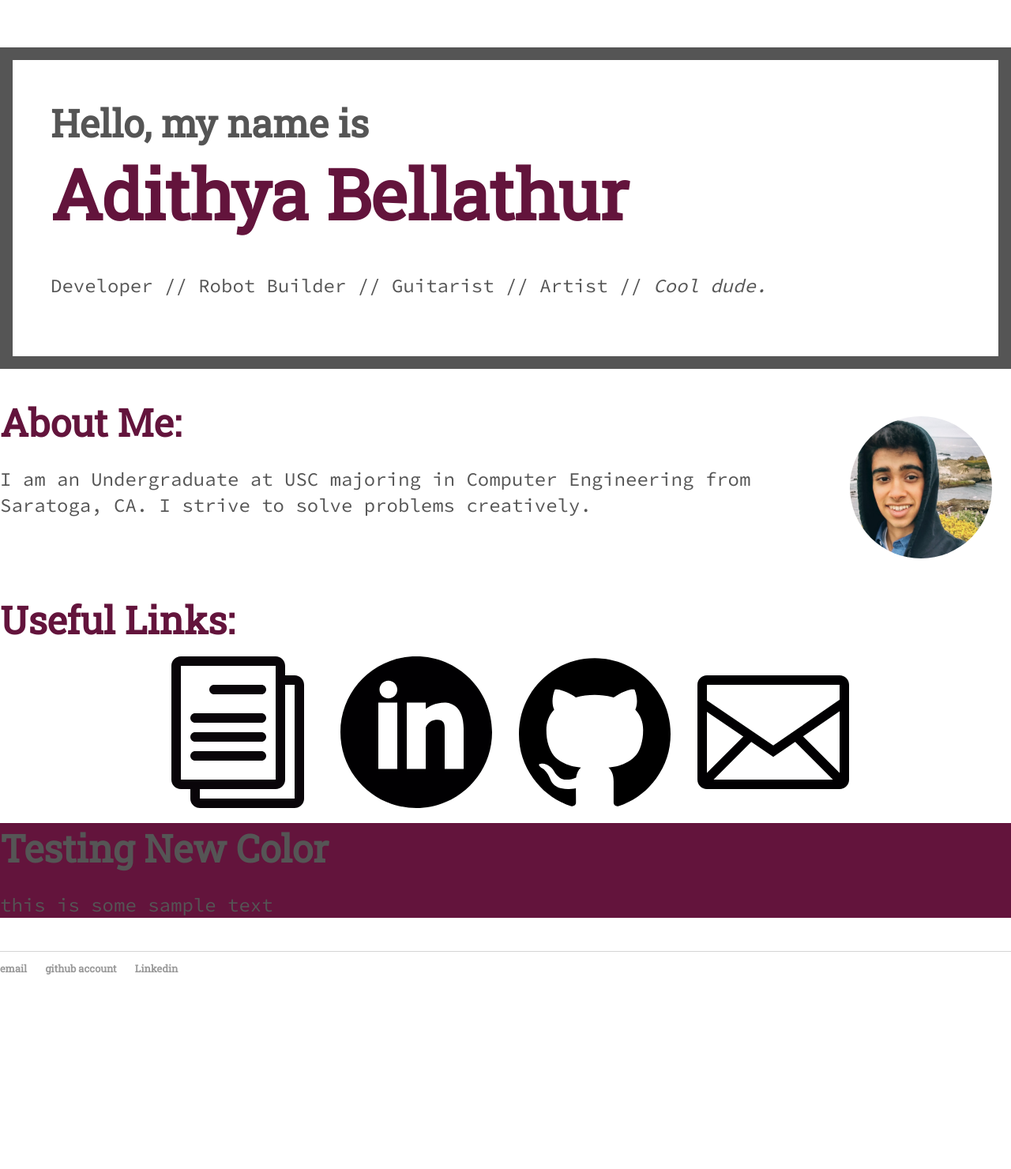
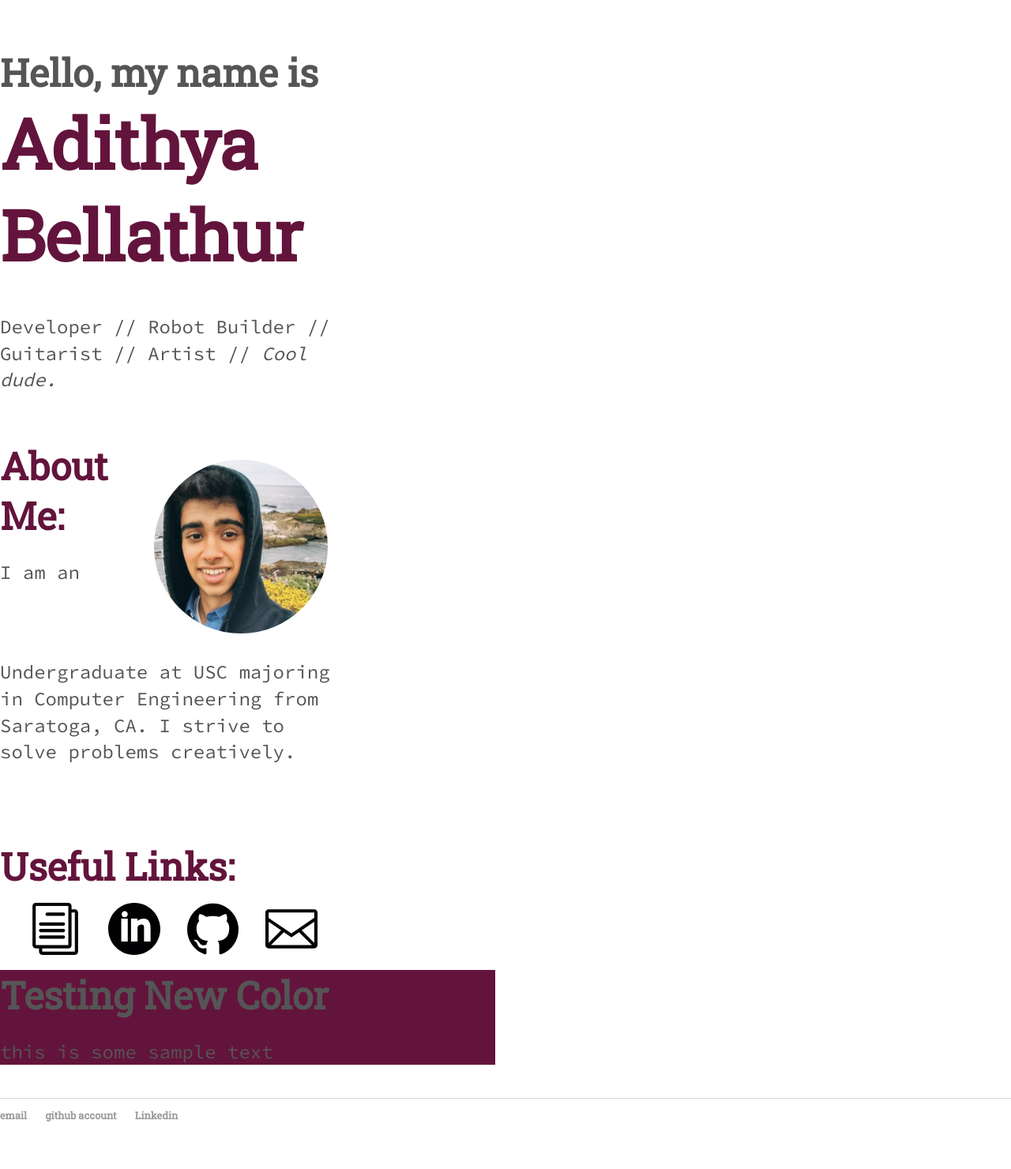
Before and after one commit to adibellathur/adibellathur.github.io, a Jekyll site: the page built from index.html, in a window 1280 px wide. Shown: the whole page at 79% size. Built offline with Jekyll 4.4.1, drawn with Linux system fonts in a browser that asks for light colours; before the commit the page ends 1294 px from its top, so only the background shows below that.

Commit message:
returning some formatting

```diff
--- a/css/main.css
+++ b/css/main.css
@@ -62,19 +62,23 @@ ul.posts {
     margin: 20px auto 40px;
     font-size: 1.5em;
 }
+div {
+	width: 70%;
+}
 
 ul.posts li {
     list-style: none;
 }
 .theme-color {
+	width: 100%;
 	background: #63143C;
 	margin: 0px;
 }
 
-.boxed {
+.boxed-title {
 	border: 1em solid #555;
 	padding: 3em;
-	margin: 0em;
+	margin: 2em;
 }
 .img-circle {
     border-radius: 50%;
--- a/index.html
+++ b/index.html
@@ -12,7 +12,7 @@ title: Adithya Bellathur
 	<br>
 	<br>
 	<div>
-		<p style="float: right;"><img class="img-circle" src="pictures/me.jpg" height="180em" width="180em"></p>
+		<p style="float: right;"><img class="img-circle" src="pictures/me.jpg" height="220em" width="220em"></p>
 		<h3>About Me:</h3>
 		<p style="vertical-align:middle;">
 		I am an Undergraduate at USC majoring in Computer Engineering from Saratoga, CA. I strive to solve problems creatively.
```
